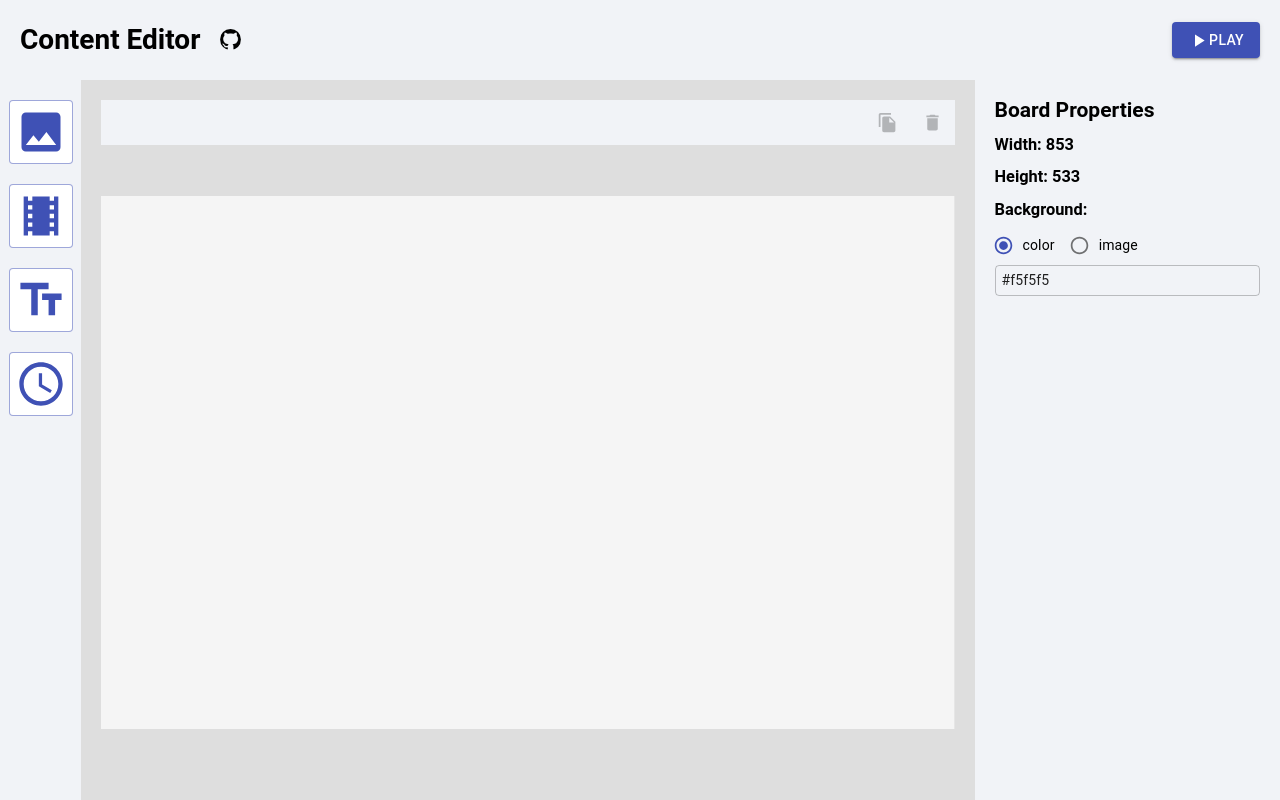
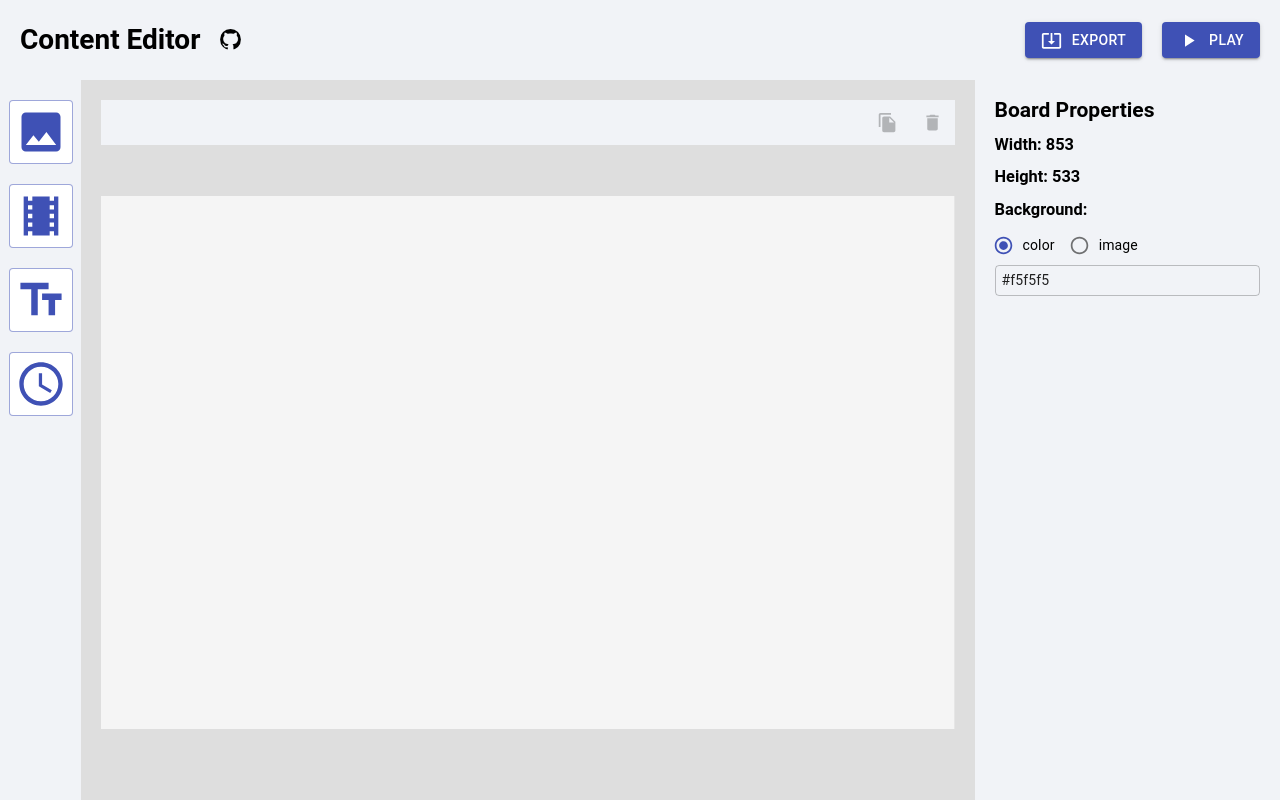
Before and after one commit to MuJungHo/web-signage, a React app: page / in a window 1280 px wide. Built offline with nearby package versions, Linux system fonts and the light colour scheme.

Commit message:
[新增] 匯出 content 資料

```diff
--- a/src/components/Header.js
+++ b/src/components/Header.js
@@ -4,8 +4,19 @@ import {
 } from '@material-ui/core'
 import Player from './Player'
 import PlayArrowIcon from '@material-ui/icons/PlayArrow';
+import SystemUpdateAlt from '@material-ui/icons/SystemUpdateAlt';
+import moment from 'moment'
 export default ({ layers, board }) => {
   const [isDialogOpen, setDialogOpen] = React.useState(false)
+  const exportJsonFile = () => {
+    let dataStr = JSON.stringify(layers);
+    let dataUri = 'data:application/json;charset=utf-8,' + encodeURIComponent(dataStr);
+
+    let linkElement = document.createElement('a');
+    linkElement.setAttribute('href', dataUri);
+    linkElement.setAttribute('download', `data_${moment().unix()}.json`);
+    linkElement.click();
+  }
   return (
     <div style={{
       height: 80,
@@ -19,7 +30,8 @@ export default ({ layers, board }) => {
         <img src="./assets/github.png" style={{ width: 21, height: 21, borderRadius: '50%' }} />
       </a>
       <div style={{ flex: 1 }}></div>
-      <Button variant="contained" color="primary" onClick={() => setDialogOpen(true)}><PlayArrowIcon />Play</Button>
+      <Button style={{ marginRight: 20 }} variant="contained" color="primary" onClick={exportJsonFile}><SystemUpdateAlt style={{ marginRight: 10 }} />Export</Button>
+      <Button variant="contained" color="primary" onClick={() => setDialogOpen(true)}><PlayArrowIcon style={{ marginRight: 10 }}/>Play</Button>
       <Player isDialogOpen={isDialogOpen} setDialogOpen={setDialogOpen} layers={layers} board={board} />
     </div>
   )
```
